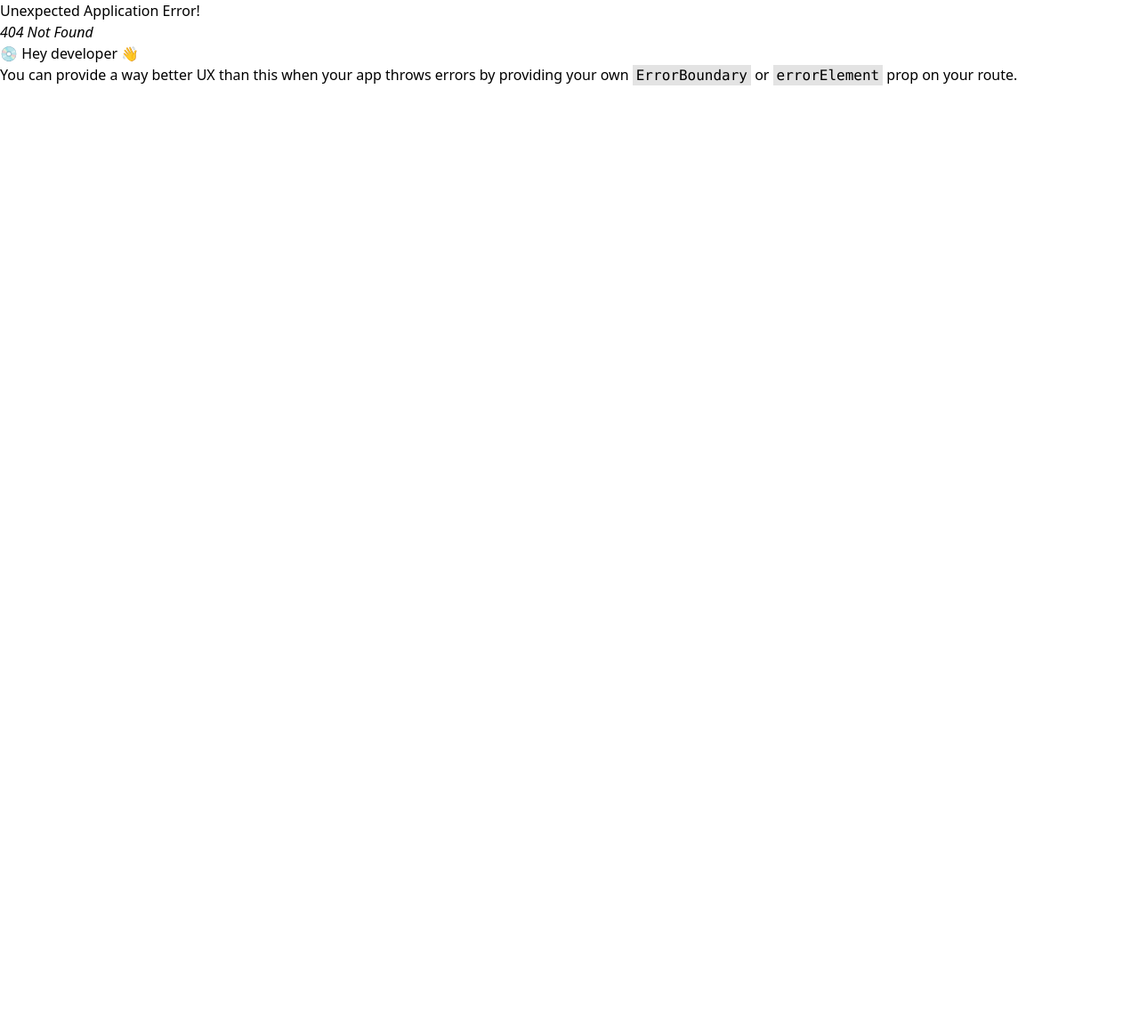
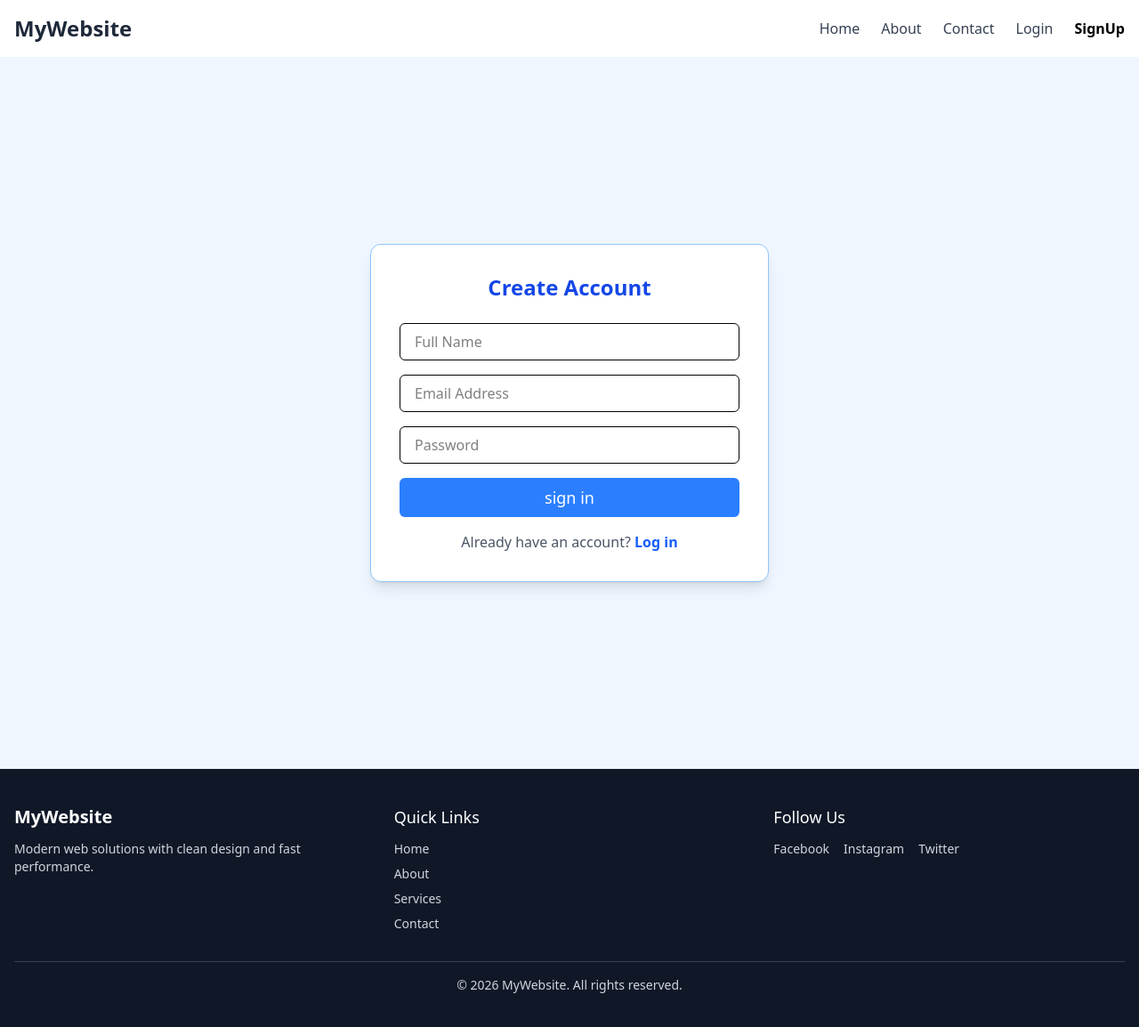
Before and after one commit to sohailgamming112233/myRepo, a React (Vite) app: page /signup in a window 1280 px wide. Before the commit this address had no page. Shown: the top 1154 px of the page at 89% size. Before the commit the page ends 800 px from the top, so only its background shows below. Built offline with nearby package versions, Linux system fonts and the light colour scheme.

Commit message:
Add Registration and signup page

```diff
--- a/src/Components/Footer/Footer.jsx
+++ b/src/Components/Footer/Footer.jsx
@@ -1,9 +1,43 @@
-import React from 'react'
+import React from "react";
 
 const Footer = () => {
   return (
-    <div>Footer</div>
-  )
-}
+    <footer className="bg-gray-900 text-gray-300">
+      <div className="max-w-7xl mx-auto px-4 py-10">
+        <div className="grid grid-cols-1 md:grid-cols-3 gap-8">
+          <div>
+            <h2 className="text-xl font-semibold text-white mb-3">MyWebsite</h2>
+            <p className="text-sm">
+              Modern web solutions with clean design and fast performance.
+            </p>
+          </div>
 
-export default Footer
+          <div>
+            <h3 className="text-lg font-medium text-white mb-3">Quick Links</h3>
+            <ul className="space-y-2 text-sm">
+              <li className="hover:text-white cursor-pointer">Home</li>
+              <li className="hover:text-white cursor-pointer">About</li>
+              <li className="hover:text-white cursor-pointer">Services</li>
+              <li className="hover:text-white cursor-pointer">Contact</li>
+            </ul>
+          </div>
+
+          <div>
+            <h3 className="text-lg font-medium text-white mb-3">Follow Us</h3>
+            <div className="flex space-x-4 text-sm">
+              <span className="hover:text-white cursor-pointer">Facebook</span>
+              <span className="hover:text-white cursor-pointer">Instagram</span>
+              <span className="hover:text-white cursor-pointer">Twitter</span>
+            </div>
+          </div>
+        </div>
+
+        <div className="border-t border-gray-700 mt-8 pt-4 text-center text-sm">
+          © {new Date().getFullYear()} MyWebsite. All rights reserved.
+        </div>
+      </div>
+    </footer>
+  );
+};
+
+export default Footer;
--- a/src/Components/Header/Header.jsx
+++ b/src/Components/Header/Header.jsx
@@ -1,9 +1,85 @@
-import React from 'react'
+import React, { useState } from "react";
+import { NavLink } from "react-router-dom";
 
 const Header = () => {
+  const [open, setOpen] = useState(false);
+
+  const linkClass = ({ isActive }) =>
+    isActive ? "text-black font-semibold" : "text-gray-700 hover:text-black";
+
   return (
-    <div>Header</div>
-  )
-}
+    <header className="bg-white shadow">
+      <div className="max-w-7xl mx-auto px-4 py-4 flex items-center justify-between">
+        <h1 className="text-2xl font-bold text-gray-800">MyWebsite</h1>
 
-export default Header
+        <nav className="hidden md:flex space-x-6">
+          <NavLink to="/" className={linkClass}>
+            Home
+          </NavLink>
+          <NavLink to="/about" className={linkClass}>
+            About
+          </NavLink>
+          <NavLink to="/contact" className={linkClass}>
+            Contact
+          </NavLink>
+           <NavLink to="/login" className={linkClass}>
+            Login
+          </NavLink> <NavLink to="/signup" className={linkClass}>
+            SignUp
+          </NavLink>
+        </nav>
+
+        <button
+          onClick={() => setOpen(!open)}
+          className="md:hidden text-gray-800 text-2xl"
+        >
+          ☰
+        </button>
+      </div>
+
+      {open && (
+        <div className="md:hidden bg-white border-t">
+          <nav className="flex flex-col px-4 py-4 space-y-3">
+            <NavLink
+              onClick={() => setOpen(false)}
+              to="/"
+              className={linkClass}
+            >
+              Home
+            </NavLink>
+            <NavLink
+              onClick={() => setOpen(false)}
+              to="/about"
+              className={linkClass}
+            >
+              About
+            </NavLink>
+            <NavLink
+              onClick={() => setOpen(false)}
+              to="/contact"
+              className={linkClass}
+            >
+              Contact
+            </NavLink>
+             <NavLink
+              onClick={() => setOpen(false)}
+              to="/login"
+              className={linkClass}
+            >
+              Login
+            </NavLink>
+             <NavLink
+              onClick={() => setOpen(false)}
+              to="/signup"
+              className={linkClass}
+            >
+              SignUp
+            </NavLink>
+          </nav>
+        </div>
+      )}
+    </header>
+  );
+};
+
+export default Header;
--- a/src/Pages/Home/Home.jsx
+++ b/src/Pages/Home/Home.jsx
@@ -1,9 +1,28 @@
-import React from 'react'
+import React from "react";
 
 const Home = () => {
   return (
-    <div>Home</div>
-  )
-}
+    <div className="bg-gray-50">
+      <section className="max-w-7xl mx-auto px-6 py-20 grid md:grid-cols-2 gap-10 items-center">
+        <div>
+          <h1 className="text-5xl font-bold text-gray-800 mb-4">
+            Build Modern Web Experiences
+          </h1>
+          <p className="text-gray-600 mb-6">
+            We create fast, responsive and beautiful websites using modern
+            technologies like React and Tailwind CSS.
+          </p>
+          <button className="bg-black text-white px-6 py-3 rounded-lg hover:bg-gray-800">
+            Get Started
+          </button>
+        </div>
 
-export default Home
+        <div className="flex justify-center">
+          <div className="w-80 h-80 bg-black rounded-2xl opacity-90"></div>
+        </div>
+      </section>
+    </div>
+  );
+};
+
+export default Home;
--- /dev/null
+++ b/src/Pages/Registration/Login.jsx
@@ -0,0 +1,45 @@
+import { Link } from "react-router-dom";
+
+const Login = () => {
+  return (
+    <div className="flex justify-center items-center h-screen bg-blue-100 px-4">
+      <div className="w-full max-w-md bg-white shadow-lg rounded-xl p-8 border border-blue-300">
+        <h1 className="text-2xl font-bold text-center mb-6 text-blue-600">
+          Login
+        </h1>
+
+        <form className="space-y-4">
+          <input
+            type="email"
+            placeholder="Email Address"
+            className="w-full border px-4 py-2 rounded-md"
+            required
+          />
+
+          <input
+            type="password"
+            placeholder="Password"
+            className="w-full border px-4 py-2 rounded-md"
+            required
+          />
+
+          <button
+            type="submit"
+            className="w-full bg-blue-500 hover:bg-blue-600 text-white py-2 rounded-md text-lg font-medium transition"
+          >
+            Login
+          </button>
+        </form>
+
+        <p className="text-center mt-4 ">
+          Don’t have an account?{" "}
+          <Link to="/signup" className="text-blue-600 font-semibold">
+            Sign Up
+          </Link>
+        </p>
+      </div>
+    </div>
+  );
+};
+
+export default Login;
--- /dev/null
+++ b/src/Pages/Signup/Signup.jsx
@@ -0,0 +1,55 @@
+import { Link } from "react-router-dom";
+
+const Signup = () => {
+  return (
+    <div className="flex justify-center items-center h-screen px-4  bg-blue-50">
+      <div className="w-full max-w-md border border-blue-300 shadow-lg bg-white rounded-xl p-8">
+        <h1 className="text-2xl font-bold text-blue-700 text-center mb-6">
+          Create Account
+        </h1>
+
+        <form className="space-y-4">
+          <input
+            type="text"
+            name="name"
+            placeholder="Full Name"
+            className="w-full border px-4 py-2 rounded-md"
+            required
+          />
+
+          <input
+            type="email"
+            name="email"
+            placeholder="Email Address"
+            className="w-full border px-4 py-2 rounded-md"
+            required
+          />
+
+          <input
+            type="password"
+            name="password"
+            placeholder="Password"
+            className="w-full border px-4 py-2 rounded-md"
+            required
+          />
+
+          <button
+            type="submit"
+            className="w-full bg-blue-500 hover:bg-blue-600 text-white py-2 rounded-md text-lg font-medium transition"
+          >
+            sign in
+          </button>
+        </form>
+
+        <p className="text-center mt-4 text-gray-600">
+          Already have an account?{" "}
+          <Link to="/login" className="text-blue-600 font-semibold">
+            Log in
+          </Link>
+        </p>
+      </div>
+    </div>
+  );
+};
+
+export default Signup;
--- a/src/main.jsx
+++ b/src/main.jsx
@@ -12,12 +12,16 @@ import Layouts from "./Layouts.jsx";
 import Home from "../src/Pages/Home/Home.jsx";
 import About from "../src/Pages/About/About.jsx";
 import Contact from "../src/Pages/Contact/Contact.jsx";
+import Login from "./Pages/Registration/Login.jsx";
+import Signup from "./Pages/Signup/Signup.jsx";
 
 const router = createBrowserRouter(
   createRoutesFromElements(
     <Route path="/" element={<Layouts />}>
       <Route index element={<Home />} />
       <Route path="about" element={<About />} />
+      <Route path="login" element={<Login />} />
+      <Route path="signup" element={<Signup />} />
       <Route path="contact" element={<Contact />} />
     </Route>
   )
```
